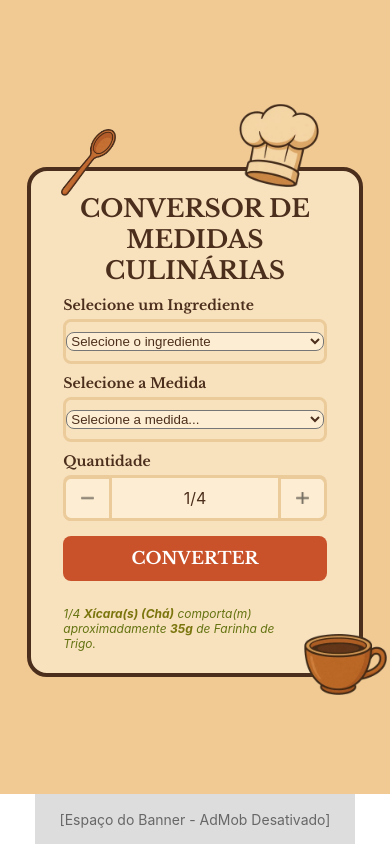
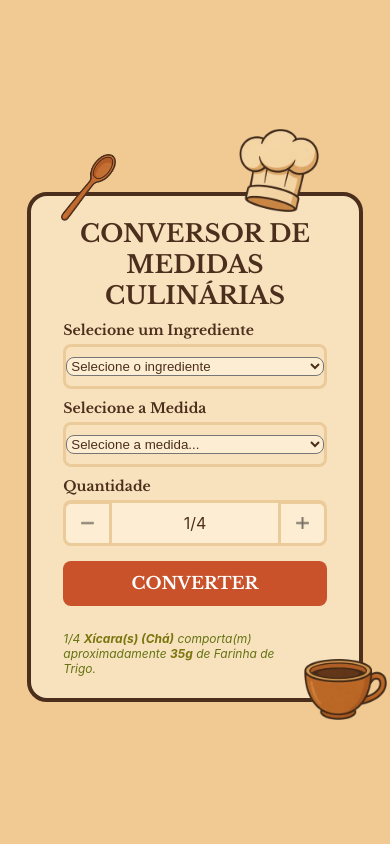
Before and after one commit to johnnyvasconcelos/app-conversao-medidas-culinarias, a React Native app in the folder app-conversor-medidas/: screen /Home in a window 390 px wide. Built offline with nearby package versions, Linux system fonts and the light colour scheme.

Commit message:
removendo anuncio

```diff
--- a/app-conversor-medidas/App.js
+++ b/app-conversor-medidas/App.js
@@ -5,7 +5,7 @@ import { SafeAreaProvider, SafeAreaView } from "react-native-safe-area-context";
 
 import Home from "./screens/Home";
 import Dados from "./screens/Dados";
-import { CustomBannerAd } from "./BannerAd";
+// import { CustomBannerAd } from "./BannerAd";
 
 const Stack = createNativeStackNavigator();
 
@@ -13,16 +13,18 @@ export default function App() {
   return (
     <SafeAreaProvider>
       <SafeAreaView style={{ flex: 1 }} edges={["bottom"]}>
+        <View style={{ flex: 1 }}>
           <NavigationContainer>
             <Stack.Navigator screenOptions={{ headerShown: false }}>
               <Stack.Screen name="Home" component={Home} />
               <Stack.Screen name="Dados" component={Dados} />
             </Stack.Navigator>
           </NavigationContainer>
+        </View>
 
-        <View style={styles.bannerContainer}>
-          <CustomBannerAd />
-        </View>
+        {/*<View style={styles.bannerContainer}>
+          {<CustomBannerAd />
+         {</View>*/}
       </SafeAreaView>
     </SafeAreaProvider>
   );
--- /dev/null
+++ b/app-conversor-medidas/BannerAd.tsx
@@ -0,0 +1,26 @@
+import mobileAds, {
+  BannerAd,
+  BannerAdSize,
+} from "react-native-google-mobile-ads";
+
+import { useEffect } from "react";
+
+export function CustomBannerAd() {
+  useEffect(() => {
+    mobileAds()
+      .initialize()
+      .then(() => {
+        console.log("AdMob inicializado");
+      });
+  }, []);
+
+  return (
+    <BannerAd
+      unitId="ca-app-pub-1408168476808382/3847637207"
+      size={BannerAdSize.ANCHORED_ADAPTIVE_BANNER}
+      requestOptions={{
+        requestNonPersonalizedAdsOnly: true,
+      }}
+    />
+  );
+}
--- a/app-conversor-medidas/BannerAd.web.tsx
+++ /dev/null
@@ -1,19 +0,0 @@
-import { View, Text } from "react-native";
-
-export function CustomBannerAd() {
-  return (
-    <View
-      style={{
-        width: 320,
-        height: 50,
-        backgroundColor: "#ddd",
-        justifyContent: "center",
-        alignItems: "center",
-      }}
-    >
-      <Text style={{ color: "#676767" }}>
-        [Espaço do Banner - AdMob Desativado]
-      </Text>
-    </View>
-  );
-}
--- a/app-conversor-medidas/app.json
+++ b/app-conversor-medidas/app.json
@@ -2,7 +2,7 @@
   "expo": {
     "name": "Conversor de Medidas",
     "slug": "app-conversor-medidas",
-    "version": "1.1.0",
+    "version": "1.1.3",
     "orientation": "portrait",
     "icon": "./assets/icon.png",
     "userInterfaceStyle": "light",
--- a/app-conversor-medidas/package.json
+++ b/app-conversor-medidas/package.json
@@ -1,6 +1,6 @@
 {
   "name": "app-conversor-medidas",
-  "version": "1.1.0",
+  "version": "1.1.3",
   "main": "index.js",
   "scripts": {
     "start": "expo start",
--- a/app-conversor-medidas/screens/Dados.js
+++ b/app-conversor-medidas/screens/Dados.jsx
@@ -1492,7 +1492,7 @@ const styles = StyleSheet.create({
     paddingTop: 22,
     paddingBottom: 32,
     width: "86%",
-    maxWidth: 480,
+    maxWidth: 380,
     marginTop: -20,
   },
   tabela: {
--- a/app-conversor-medidas/screens/Home.js
+++ b/app-conversor-medidas/screens/Home.jsx
@@ -1131,7 +1131,7 @@ export default function Home({ navigation }) {
       (m) =>
         m.value !== "unidades" &&
         m.value !== "litros" &&
-        m.value !== "mililitros"
+        m.value !== "mililitros",
     );
   } else if (
     ingrediente === "fermento-em-po" ||
@@ -1144,7 +1144,7 @@ export default function Home({ navigation }) {
         m.value !== "mililitros" &&
         m.value !== "quilos" &&
         m.value !== "copo-americano" &&
-        m.value !== "xicara-cha"
+        m.value !== "xicara-cha",
     );
   } else if (ingrediente === "mel") {
     medidasFiltradas = todasAsMedidas.filter((m) => m.value !== "unidades");
@@ -1159,16 +1159,16 @@ export default function Home({ navigation }) {
         m.value !== "colher-sopa" &&
         m.value !== "colher-sobremesa" &&
         m.value !== "colher-cafe" &&
-        m.value !== "colher-cha"
+        m.value !== "colher-cha",
     );
   } else if (ingrediente === "graos-de-milho") {
     medidasFiltradas = todasAsMedidas.filter(
-      (m) => m.value !== "litros" && m.value !== "mililitros"
+      (m) => m.value !== "litros" && m.value !== "mililitros",
     );
   } else if (ingrediente === "liquidos") {
     medidasFiltradas = todasAsMedidas.filter(
       (m) =>
-        m.value !== "gramas" && m.value !== "quilos" && m.value !== "unidades"
+        m.value !== "gramas" && m.value !== "quilos" && m.value !== "unidades",
     );
   } else if (ingrediente === "oleo" || ingrediente === "iogurte") {
     medidasFiltradas = todasAsMedidas.filter((m) => m.value !== "unidades");
@@ -1423,7 +1423,7 @@ const styles = StyleSheet.create({
     paddingVertical: 22,
     width: "86%",
     marginTop: -20,
-    maxWidth: 480,
+    maxWidth: 380,
   },
   spoon: {
     position: "absolute",
```
Also changed, not shown: app-conversor-medidas/BannerAd.native.tsx (deleted, +0 -26 lines), app-conversor-medidas/CustomBannerAd.js (deleted, +0 -19 lines), 1 other file (tests, documents, lock files or other folders). Lines whose indentation alone changed are shown as unchanged.
